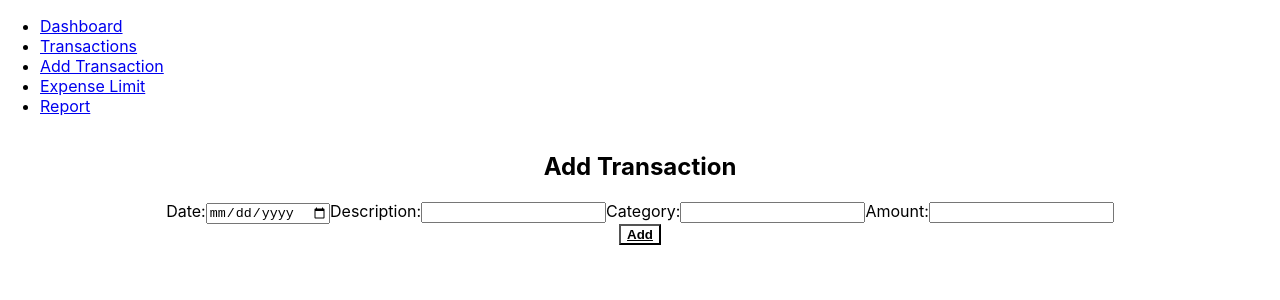
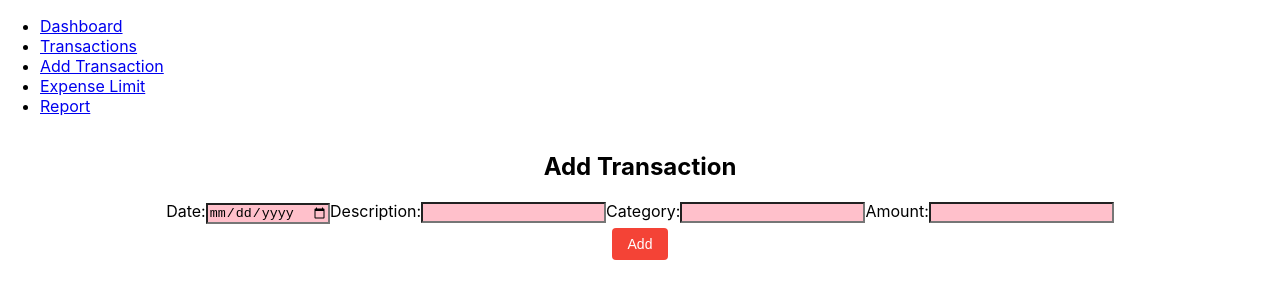
Before and after one commit to fascilio/ph-2-react-project, a React (Create React App) app in the folder expense-tracker/: page /add-transaction in a window 1280 px wide. Shown: the top 300 px of the page. Built offline with nearby package versions, Linux system fonts and the light colour scheme; data requests are answered from the project's data file.

Commit message:
files update

```diff
--- a/expense-tracker/src/components/AddTransaction.js
+++ b/expense-tracker/src/components/AddTransaction.js
@@ -19,13 +19,13 @@ function AddTransaction({ AddNewTransaction }) {
       <h2>Add Transaction</h2>
       <form onSubmit={handleSubmit}>
         <label>Date:</label>
-        <input type="date" name="date" value={transaction.date} onChange={handleChange} required />
+        <input type="date" name="date" value={transaction.date} onChange={handleChange} required style={{ backgroundColor: 'pink' }} />
         <label>Description:</label>
-        <input type="text" name="description" value={transaction.description} onChange={handleChange} required />
+        <input type="text" name="description" value={transaction.description} onChange={handleChange} required style={{ backgroundColor: 'pink' }} />
         <label>Category:</label>
-        <input type="text" name="category" value={transaction.category} onChange={handleChange} required />
+        <input type="text" name="category" value={transaction.category} onChange={handleChange} required style={{ backgroundColor: 'pink' }} />
         <label>Amount:</label>
-        <input type="number" name="amount" value={transaction.amount} onChange={handleChange} required />
+        <input type="number" name="amount" value={transaction.amount} onChange={handleChange} required style={{ backgroundColor: 'pink' }} />
       </form>
       <div style={{ display: 'flex', justifyContent: 'center' }}>
         <button type="submit" onClick={handleSubmit}>Add</button>
--- a/expense-tracker/src/components/Dashboard.js
+++ b/expense-tracker/src/components/Dashboard.js
@@ -1,8 +1,8 @@
- import React, {useState} from "react";
+import React, {useState} from "react";
 
 function Dashboard() {
 
-  const [accountBalance, setAccountBalance] = useState(1000);
+  const [accountBalance, setAccountBalance] = useState(10000);
   const handleAddTransaction = (transaction) => {
     setAccountBalance((prevBalance) => prevBalance - transaction.amount);
   };
--- a/expense-tracker/src/index.css
+++ b/expense-tracker/src/index.css
@@ -41,12 +41,12 @@ tr:nth-child(even) {
   background-color: #f2f2f2;
 }
 
-button {
+/* button {
   background-color: transparent;
   cursor: pointer;
   font-weight: bold;
   text-decoration: underline;
-}
+} */
 .dashboard-container {
   /* background-color: rgb(113, 0, 128); */
   display: flex;
@@ -58,3 +58,27 @@ button {
 .app-name{
   text-align: center;
 }
+.search-bar {
+  display: flex;
+  flex-direction: column;
+  margin-top: 20px;
+  margin-bottom: 20px;
+}
+button {
+  background-color: #f44336;
+  border: none;
+  color: white;
+  padding: 8px 16px;
+  text-align: center;
+  text-decoration: none;
+  display: inline-block;
+  font-size: 14px;
+  margin: 4px 2px;
+  cursor: pointer;
+  border-radius: 4px;
+}
+
+button:hover {
+  background-color: #f44336;
+  opacity: 0.8;
+}
```
